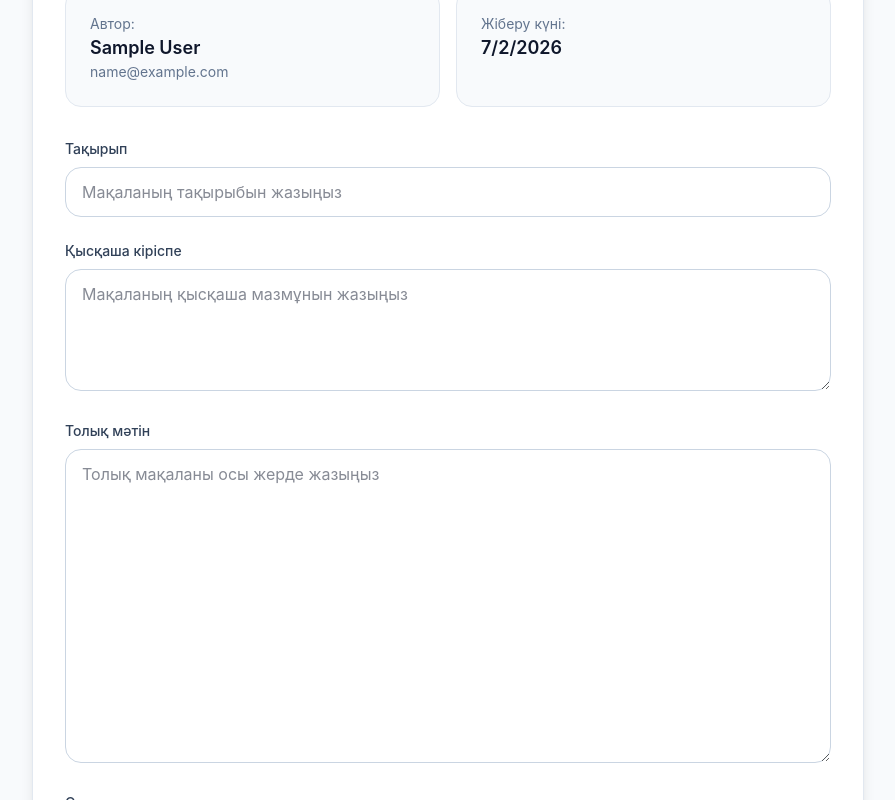
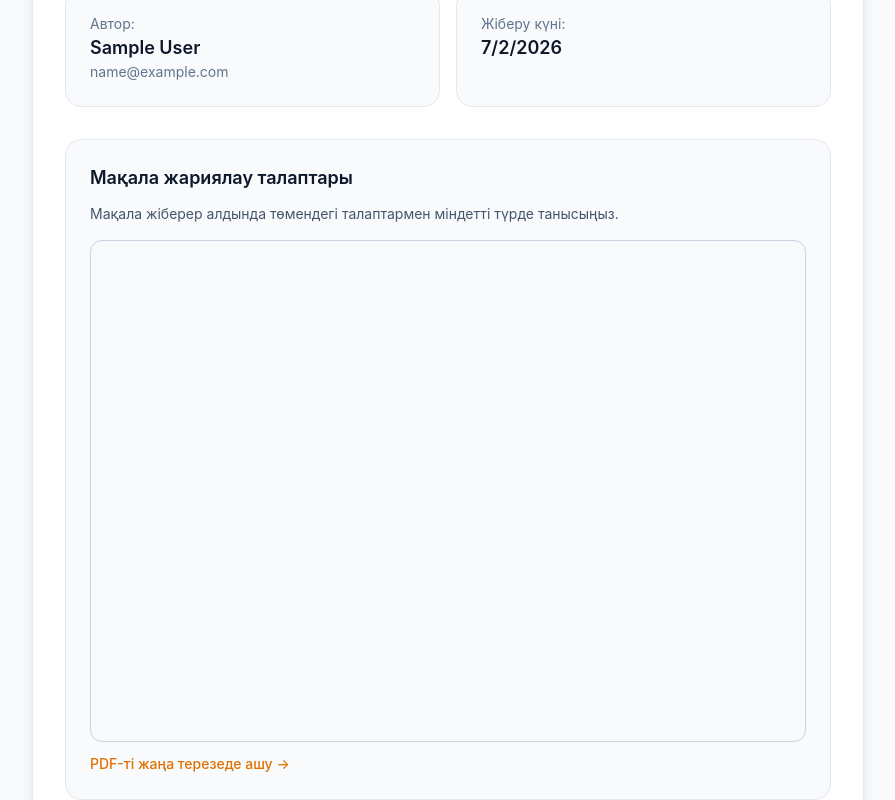
Before and after one commit to azharingh/izdenkz, a Next.js app: page /submit in a window 1280 px wide. Shown: the part 260-1060 px from the top of the page, without its empty margins (192-1087 px from the left). Built offline with nearby package versions, Linux system fonts and the light colour scheme; sample sign-in values are in the browser's storage.

Commit message:
plsplspls

```diff
--- a/app/submit/page.tsx
+++ b/app/submit/page.tsx
@@ -99,6 +99,29 @@ export default function SubmitPage() {
               </div>
             </div>
 
+            <div className="rounded-2xl bg-slate-50 border border-slate-200 p-6">
+              <h2 className="text-lg font-semibold text-slate-900 mb-3">
+                Мақала жариялау талаптары
+              </h2>
+              <p className="text-sm text-slate-600 mb-4">
+                Мақала жіберер алдында төмендегі талаптармен міндетті түрде танысыңыз.
+              </p>
+              <div className="rounded-xl overflow-hidden border border-slate-300">
+                <iframe
+                  src="/zharyalau-talaptary.pdf"
+                  className="w-full h-[500px]"
+                  title="Мақала жариялау талаптары"
+                />
+              </div>
+
+                <a href="/zharyalau-talaptary.pdf"
+                target="_blank"
+                rel="noopener noreferrer"
+                className="inline-flex items-center gap-1 text-sm text-amber-600 hover:text-amber-700 font-medium mt-3">
+                PDF-ті жаңа терезеде ашу &rarr;
+              </a>
+            </div>
+
             <form onSubmit={handleSubmit} className="space-y-6">
               <div>
                 <label className="block text-sm font-medium text-slate-700 mb-2">Тақырып</label>
```
